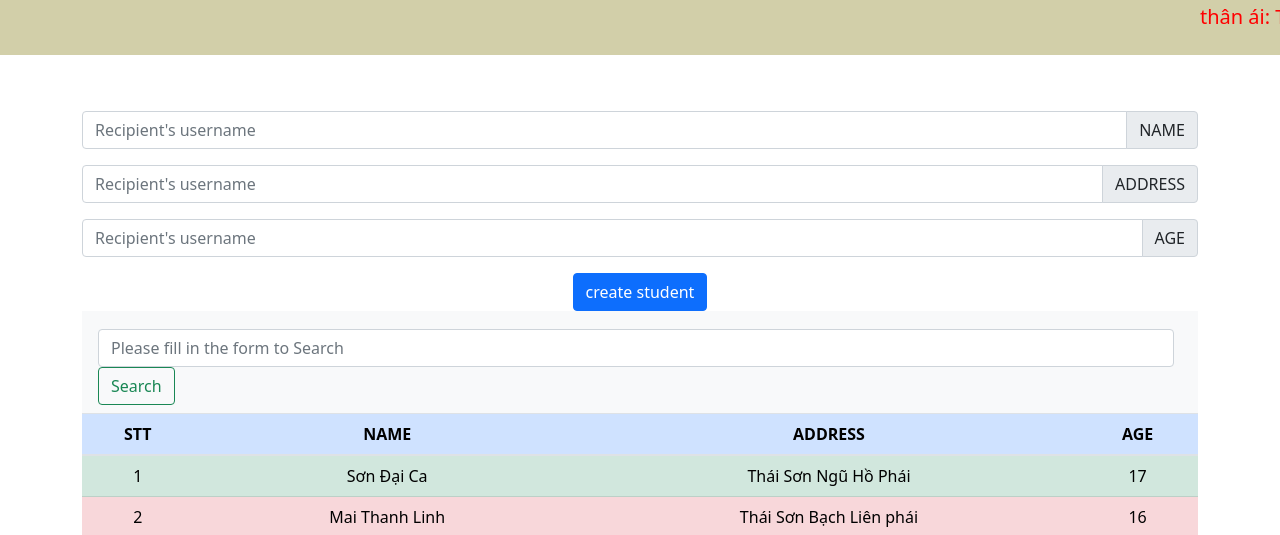
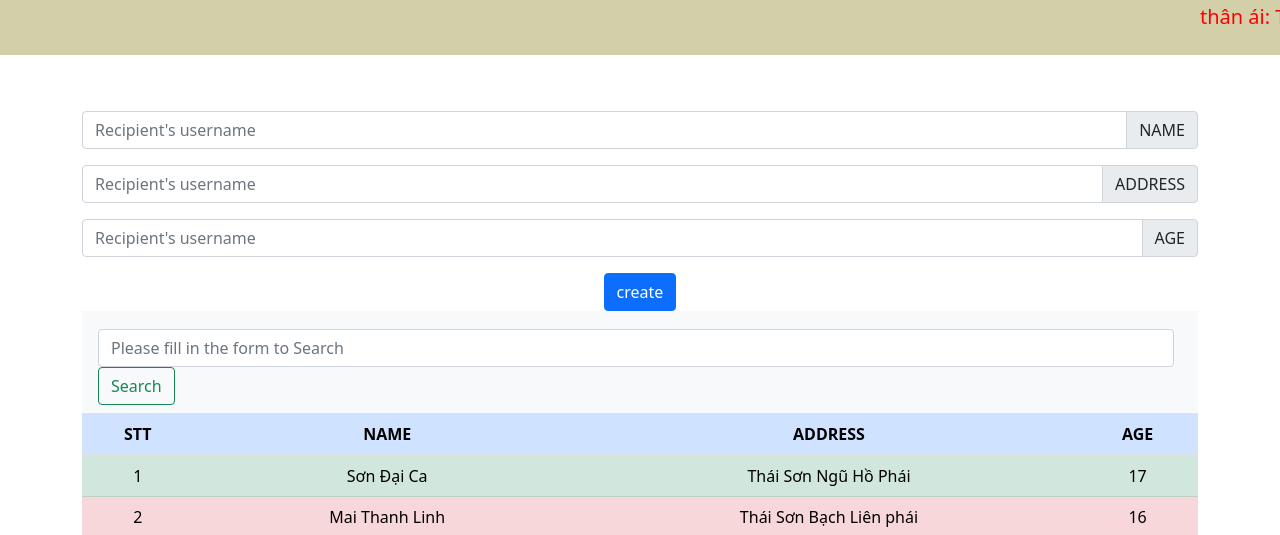
Before and after one commit to nguyenmai0102/MD1_JVA08_MONTH09_TEST1, a plain HTML site: page index.html in a window 1280 px wide. Shown: the part 557-1092 px from the top of the page. Drawn offline with nearby package versions, Linux system fonts and the light colour scheme.

Commit message:
sua create

```diff
--- a/index.html
+++ b/index.html
@@ -109,7 +109,7 @@
         </div>
       </div>
 
-      <button class="btn btn-primary" onclick="createStudent()" >create student</button>
+      <button class="btn btn-primary" onclick="createStudent()" >create</button>
 
       <nav class="navbar navbar-light bg-light justify-content-between">
         <a class="navbar-brand"></a>
```
